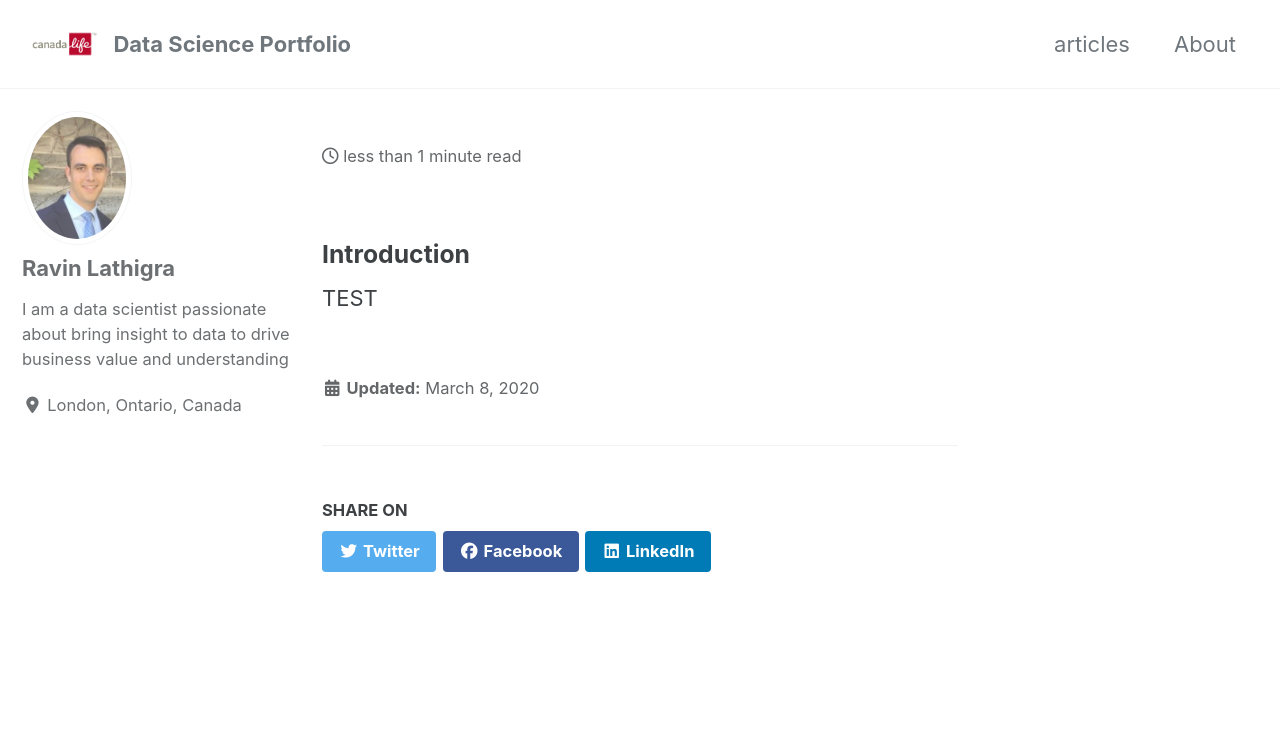
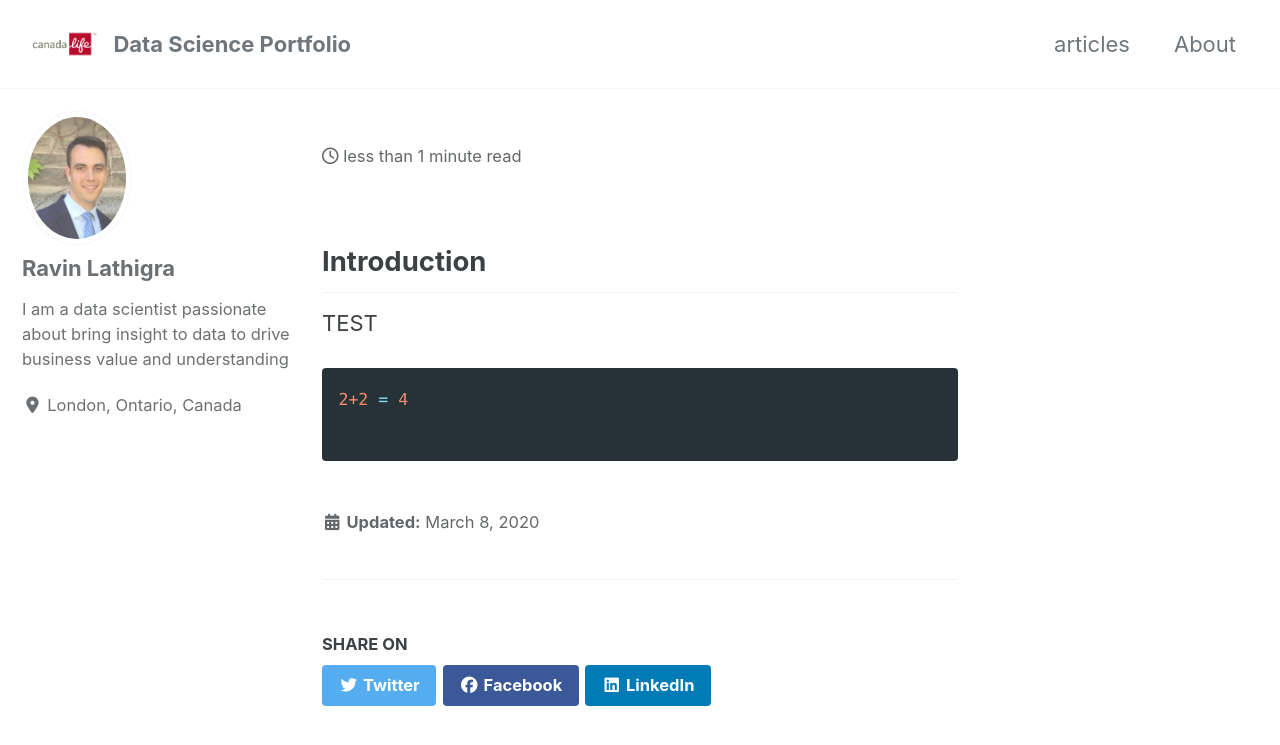
Before and after one commit to Ravinlathigra/Ravinlathigra.github.io, a Jekyll site: the page built from _posts/2020-03-06-rsetup.md, in a window 1280 px wide and 900 px high. Shown: the top 745 px of the window. Built offline with Jekyll 4.4.1, drawn with Linux system fonts in a browser that asks for light colours; cached includes are drawn as plain includes; nearby versions of some CDN libraries.

Commit message:
inital update

````diff
--- a/_posts/2020-03-06-rsetup.md
+++ b/_posts/2020-03-06-rsetup.md
@@ -7,6 +7,11 @@ header:
 excerpt: "Setting Up R Environment"
 ---
 
-### Introduction
+## Introduction
 
 TEST
+
+```r
+2+2 = 4
+
+```
````
Also changed, not shown: _pages/articles.md (+2 -2 lines), _layouts/posts.html (line endings or trailing spaces).
